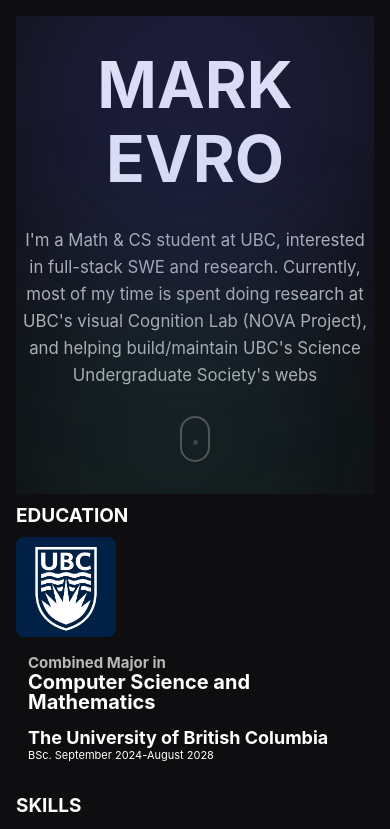
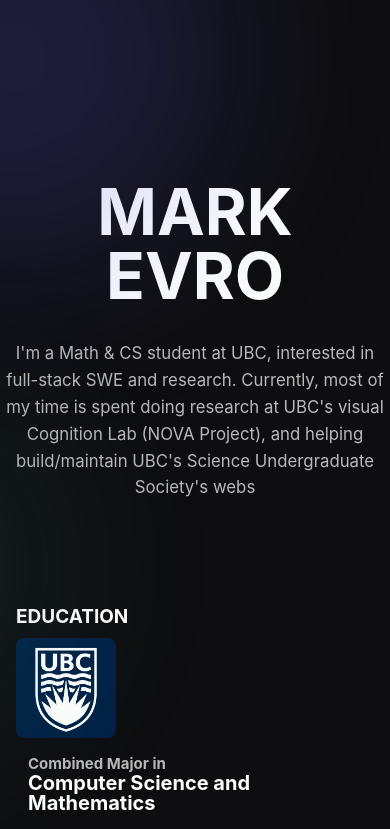
Before and after one commit to mackoshkamacka/DigitalPortfolio, a React (Create React App) app in the folder DP3/: page / in a window 390 px wide. Shown: the top 829 px of the page. Built offline with nearby package versions, Linux system fonts and the light colour scheme.

Commit message:
updated mobile responsitivity

```diff
--- a/DP3/src/index.css
+++ b/DP3/src/index.css
@@ -34,6 +34,6 @@
 
 @media (max-width: 768px) {
     body {
-      padding: 1rem;
+      padding: 0rem;
     }
 }
--- a/DP3/src/sections/About.css
+++ b/DP3/src/sections/About.css
@@ -125,6 +125,7 @@
 @media (max-width: 768px) {
     .aboutSec {
         flex-wrap: wrap;
+        padding: 1rem;
     }
 
     .leftSideAbout {
--- a/DP3/src/sections/Hero.css
+++ b/DP3/src/sections/Hero.css
@@ -199,14 +199,14 @@
 
 @media (max-width: 768px) {
     .hero {
-        display: flex;
+        display: inline;
         flex-direction: column;
         align-items: center;
         justify-content: center;
         text-align: center;
-        padding: 0;
-        padding-top: 2rem;
-        padding-bottom: 2rem;
+        /* padding: 2rem;  */
+        margin-bottom: 2rem;
+        width: 100%;
     }
 
     .hero-grid {
@@ -222,13 +222,17 @@
     }
 
     .hero-scroll-indicator {
-        left: auto;
+        display: flex;
+        align-items: center;
         transform: none;
+        opacity: 0;
     }
 
     .hero-title {
         padding-right: 0;
         padding-bottom: 2rem;
+        line-height: 1;
+        padding-top: 10rem;
     }
 
     .hero-subtitle {
```
